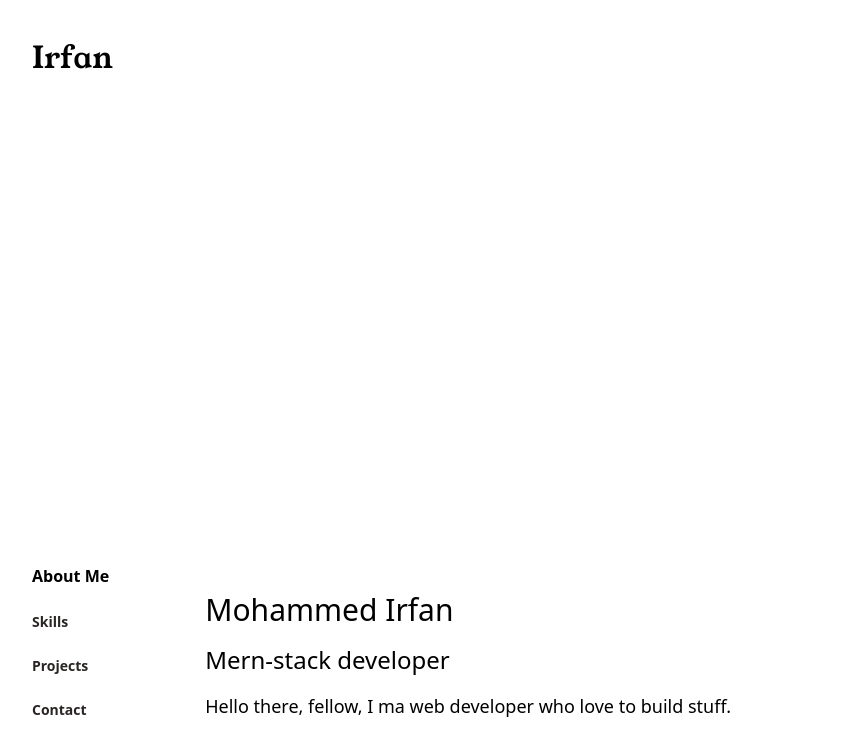
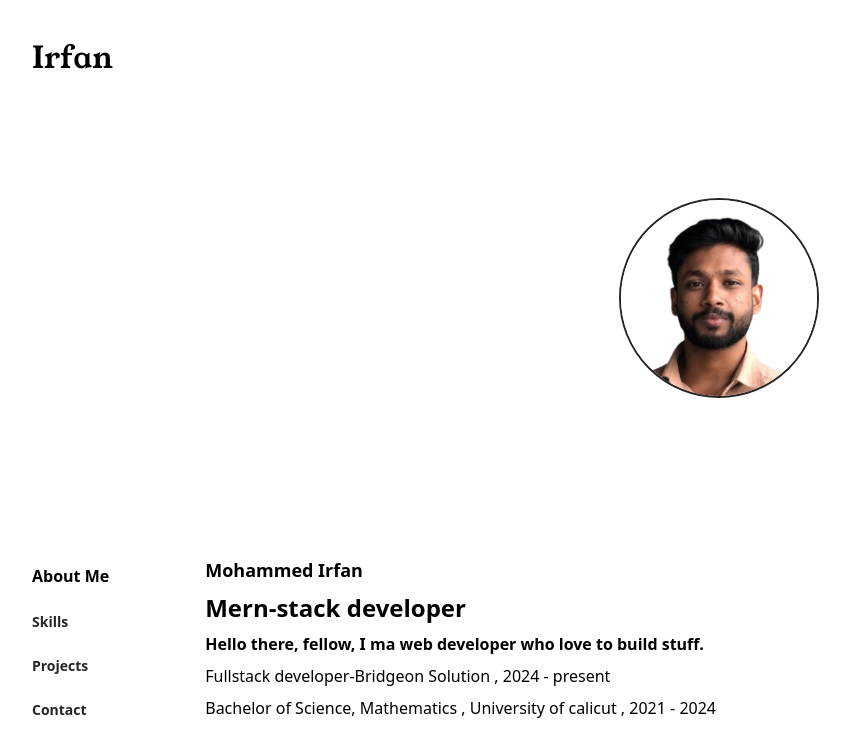
Before and after one commit to MohammedIrfan244/portfolio_next, a Next.js app: page / in a window 1280 px wide. Both pictures are taken after a click on the button "About Me". Shown: the top 756 px of the page, without its empty margins (8-858 px from the left). Built offline with nearby package versions, Linux system fonts and the light colour scheme.

Commit message:
feat: Update About component with new profile image and enhance layout; add educational and work experience details

```diff
--- a/src/component/About.tsx
+++ b/src/component/About.tsx
@@ -1,15 +1,27 @@
 import React from 'react'
 import { motion } from 'framer-motion'
+import Image from 'next/image'
+
 
 function About() {
   return (
-    <div className='w-full h-full flex justify-start items-end'>
-        <div className='flex flex-col items-start justify-center space-y-4'>
+    <div className='w-full h-full flex justify-start items-start flex-col'>
+      {/* profile  */}
+      <div className='w-full flex-grow flex items-center justify-center'>
+        <Image
+        src={"/images/profile.png"}
+        alt="Profile Image"
+        width={200}
+        height={200}
+        className="rounded-full border-2 border-stone-800"
+        />
+      </div>
+        <div className='flex flex-col items-start justify-center space-y-2'>
       <motion.h2
         initial={{ opacity: 0, y: 20 }}
         animate={{ opacity: 1, y: 0 }}
         transition={{ duration: 0.6, delay: 0.1 }}
-        className="text-3xl"
+        className="text-lg font-semibold"
       >
         Mohammed Irfan
       </motion.h2>
@@ -17,18 +29,20 @@ function About() {
         initial={{ opacity: 0, y: 20 }}
         animate={{ opacity: 1, y: 0 }}
         transition={{ duration: 0.6, delay: 0.3 }}
-        className="text-2xl"
+        className="text-2xl font-semibold"
       >
         Mern-stack developer
       </motion.h3>
       <motion.p
-        className='text-justify text-lg'
+        className='text-justify font-semibold'
         initial={{ opacity: 0, y: 20 }}
         animate={{ opacity: 1, y: 0 }}
         transition={{ duration: 0.6, delay: 0.5 }}
       >
         Hello there, fellow, I ma web developer who love to build stuff.
       </motion.p>
+      <p>Fullstack developer-Bridgeon Solution , 2024 - present</p>
+      <p>Bachelor of Science, Mathematics , University of calicut , 2021 - 2024</p>
         </div>
     </div>
   )
```
Also changed, not shown: public/image/irfan.png (deleted), public/images/profile.png (added).
